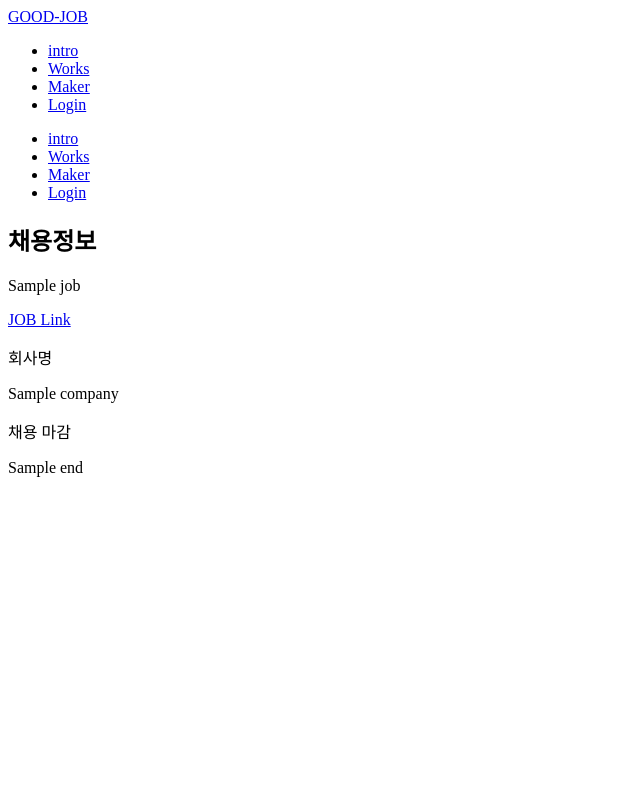
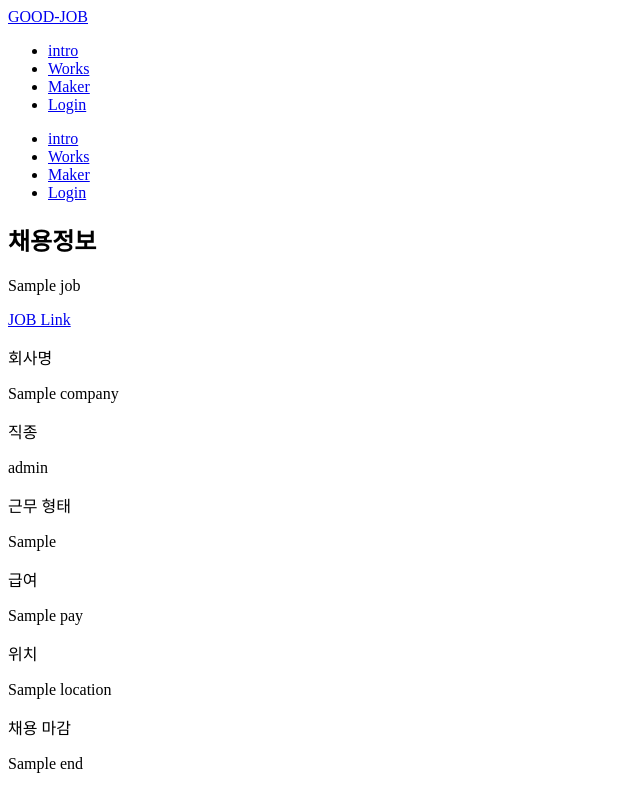
Before and after one commit to ChungPa/GoJob, a Python web app: template app/templates/job/worklist.html in a window 1280 px wide. Shown: the whole page, without its empty margins (0-640 px from the left). Run offline with Jinja, Linux system fonts and the light colour scheme; the template is opened without the code that fills it: most values are stand-ins (such as "Sample title", 1, 10 or a date in 2020).

Commit message:
Worklist 에서 좀 더 많은 정보를 보여줌. (직종, 근무 형태, 급여.. etc)

```diff
--- a/app/templates/job/worklist.html
+++ b/app/templates/job/worklist.html
@@ -17,7 +17,7 @@
                 {% for job in all_job %}
                     <div class="col s12 m4 l4">
                         <div class="card">
-                            <div class="card-image waves-effect waves-block waves-light">
+                            <div class="card-image waves-effect waves-block waves-light card">
                                 <!--
                                 <img class="activator"
                                      src="{{ url_for('main.static_img', filename='project1.jpg') }}">
@@ -32,6 +32,14 @@
                                 <span class="card-title grey-text text-darken-4">회사명 <i
                                         class="mdi-navigation-close right"></i></span>
                                 <p>{{ job.company.name }}</p>
+                                <span class="card-title grey-text text-darken-4">직종</span>
+                                <p>{{ job.role }}</p>
+                                <span class="card-title grey-text text-darken-4">근무 형태</span>
+                                <p>{{ job.work_style }}</p>
+                                <span class="card-title grey-text text-darken-4">급여</span>
+                                <p>{{ job.pay }}</p>
+                                <span class="card-title grey-text text-darken-4">위치</span>
+                                <p>{{ job.company.location }}</p>
                                 <span class="card-title grey-text text-darken-4">채용 마감</span>
                                 <p>{{ job.end }}</p>
                             </div>
```
